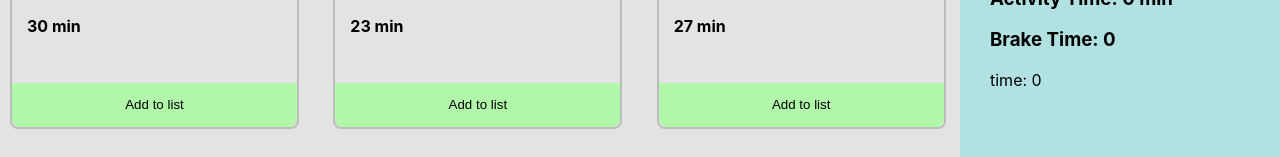
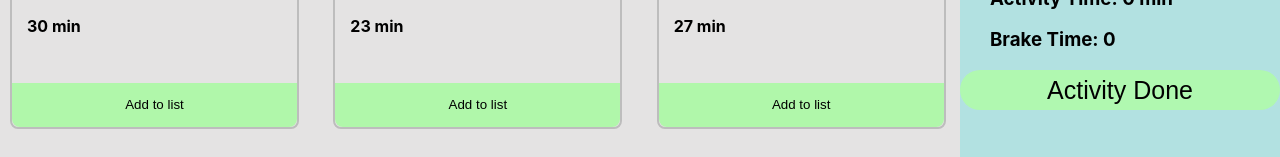
Before and after one commit to Mojammel-1361/Assignment-8, a React (Create React App) app: page / in a window 1280 px wide. Shown: the part 435-592 px from the top of the page. Built offline with nearby package versions, Linux system fonts and the light colour scheme.

Commit message:
Toastify part done

```diff
--- a/package.json
+++ b/package.json
@@ -9,6 +9,7 @@
     "react": "^18.2.0",
     "react-dom": "^18.2.0",
     "react-scripts": "5.0.1",
+    "react-toastify": "^9.0.8",
     "web-vitals": "^2.1.4"
   },
   "scripts": {
--- a/src/Components/Cart/Cart.css
+++ b/src/Components/Cart/Cart.css
@@ -29,3 +29,15 @@
 .activity{
     margin-left: 30px;
 }
+
+.btnActive{
+    width: 100%;
+    height: 40px;
+    font-size: 25px;
+    background-color: rgb(176, 248, 176);
+    border: none;
+    border-radius: 20px;
+}
+.btnActive:hover{
+    background-color: rgb(21, 243, 21);
+}
--- a/src/Components/Cart/Cart.js
+++ b/src/Components/Cart/Cart.js
@@ -1,5 +1,7 @@
 import './Cart.css'
 import React from 'react';
+import { ToastContainer, toast } from 'react-toastify';
+  import 'react-toastify/dist/ReactToastify.css';
 
 const Cart = (props) => {
     const {cart} = props
@@ -7,6 +9,9 @@ const Cart = (props) => {
     for(const product of cart){
         total = total + product.time;
     }
+
+        const notify = () => toast("Wow Toastify part Done");
+
     return (
         <div>
             <div className='myInfo'>
@@ -30,8 +35,12 @@ const Cart = (props) => {
             <h2>Working Time</h2>
             <h3>Activity Time: {total} min </h3>
             <h3>Brake Time: 0</h3>
-            <p>time: {cart.length}</p>
             </div>
+            <div>
+            <button onClick={notify} className='btnActive'>Activity Done</button>
+            <ToastContainer />
+            </div>
+
         </div>
     );
 };
```
Also changed, not shown: 1 other file (tests, documents, lock files or other folders).
